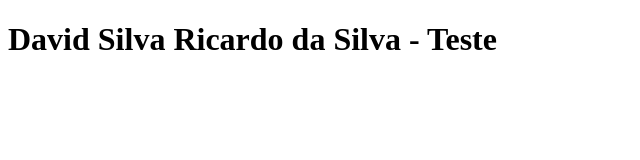
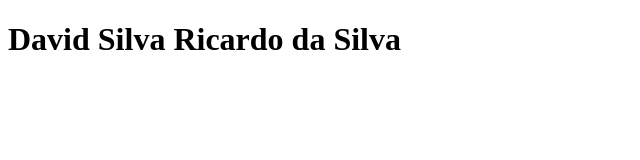
Before and after one commit to davidbnu/clone-tabnews, a Next.js app: page / in a window 1280 px wide. Shown: the top 160 px of the page, without its empty margins (0-640 px from the left). Built offline with nearby package versions, Linux system fonts and the light colour scheme.

Commit message:
ajustando a tag h1

```diff
--- a/pages/index.js
+++ b/pages/index.js
@@ -1,5 +1,5 @@
 function Home() {
-    return <h1>David Silva Ricardo da Silva - Teste</h1>
+    return <h1>David Silva Ricardo da Silva </h1>
 }
 
 export default Home;
```
